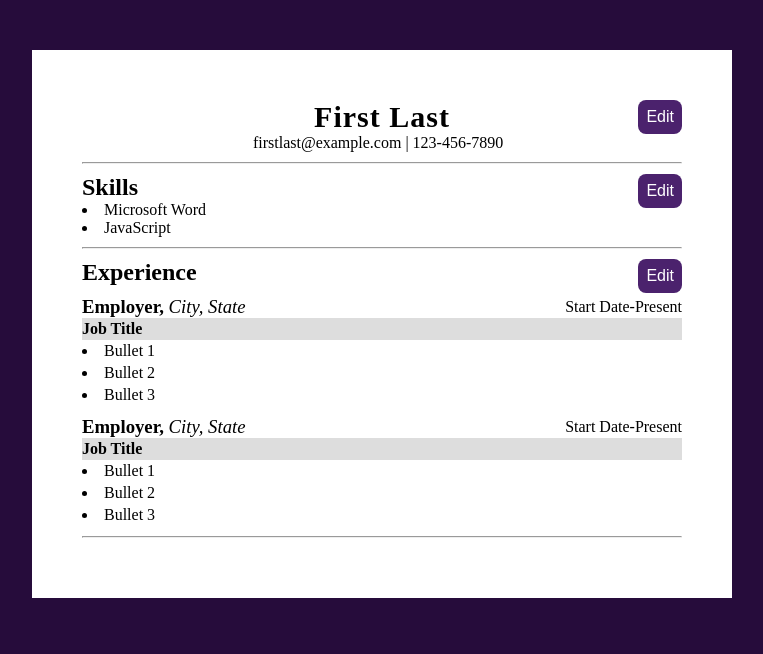
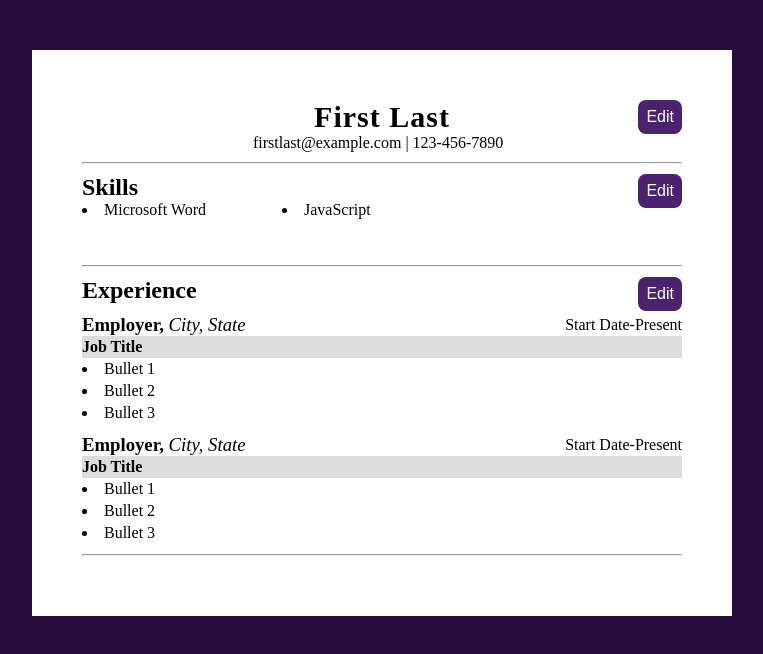
Before and after one commit to sheacronin/cv, a React (Create React App) app: page / in a window 1280 px wide. Shown: the top 654 px of the page, without its empty margins (258-1021 px from the left). Built offline with nearby package versions, Linux system fonts and the light colour scheme.

Commit message:
Edit skill list styles to display skills in 3 rows and columns

```diff
--- a/src/styles/Skills.css
+++ b/src/styles/Skills.css
@@ -1,3 +1,9 @@
+#skills ul {
+    display: grid;
+    grid-template-columns: 1fr 1fr 1fr;
+    grid-template-rows: 1fr 1fr 1fr;
+}
+
 #new-skill {
     display: block;
     margin: 0 auto;
```
